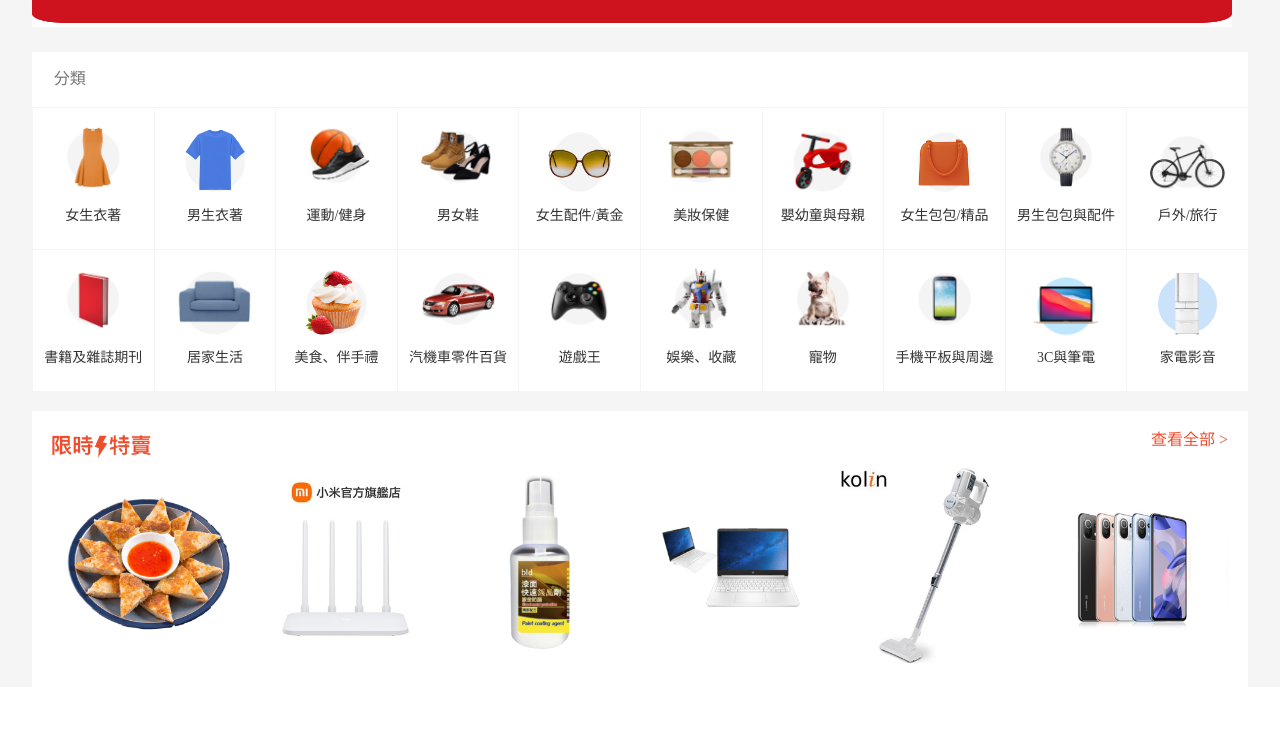
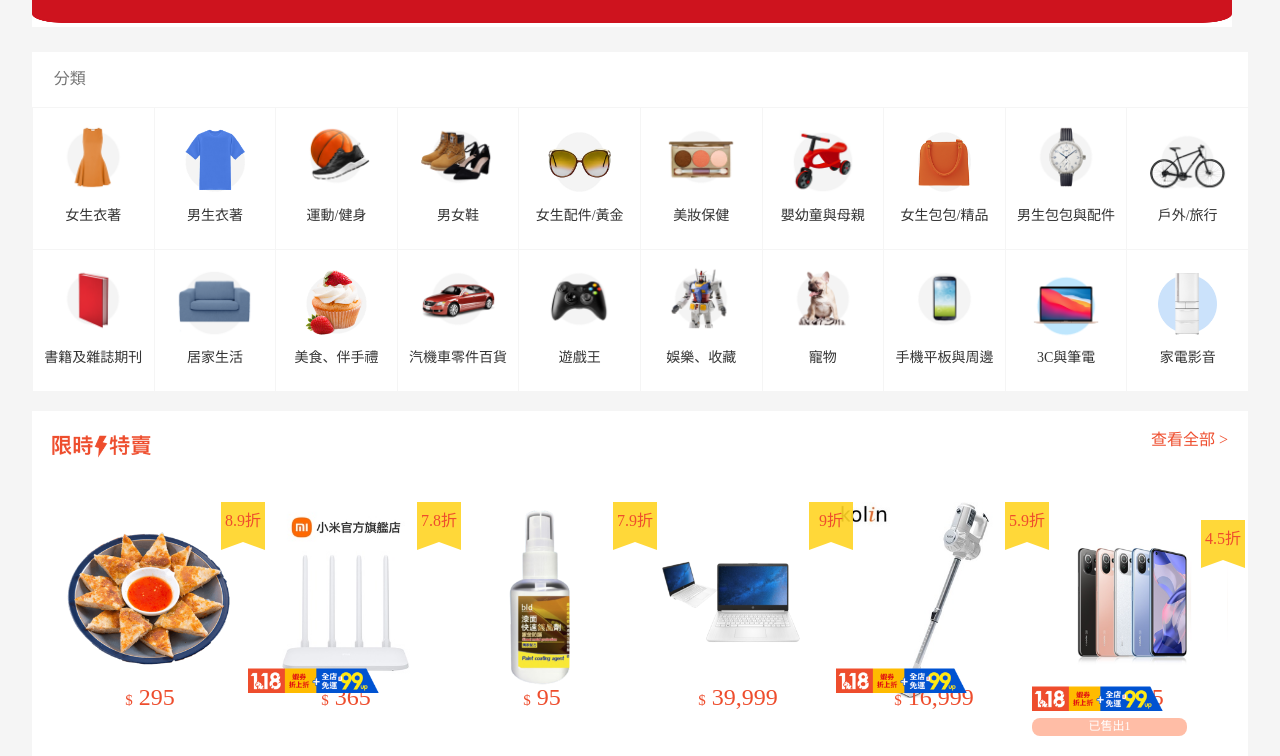
Before and after one commit to jeffry0857/github.io, a plain HTML site: page Shopee/Shopee.html in a window 1280 px wide. Shown: the part 1137-1893 px from the top of the page. Before the commit the page ends 1824 px from the top, so only its background shows below. Drawn offline with Linux system fonts and the light colour scheme.

Commit message:
updated on 11th

```diff
--- a/Shopee/Shopee.html
+++ b/Shopee/Shopee.html
@@ -18,11 +18,14 @@
                         <a href="#">賣家中心</a>
                         <a href="#">下載</a>
                         <span>｜追蹤我們</span>
+                        <i class="fab fa-facebook"></i>
+                        <i class="fab fa-instagram"></i>
+                        <i class="fab fa-line"></i>
                     </nav>
                     <nav class="right-nav">
-                        <a href="#"><img class="nav-icon" src="./photos/bell.svg">通知導覽</a>
-                        <a href="#"><img class="nav-icon" src="./photos/question-mark.svg">幫助中心</a>
-                        <a href="#"><img class="nav-icon" src="./photos/earth.svg">繁體中文</a>
+                        <a href="#"><i class="far fa-bell"></i></i>通知導覽</a>
+                        <a href="#"><i class="far fa-question-circle"></i>幫助中心</a>
+                        <a href="#"><i class="fas fa-globe"></i>繁體中文</a>
                         <a href="#">註冊</a>
                         <a href="#">登入</a>
                     </nav>
@@ -37,7 +40,7 @@
                         <div class="search">
                             <input class="search-bar" type="text" name="search" id="search" placeholder="  愛買超級品牌日｜買就送$1,688">
                             <button class="search-btn">
-                                <img src="./photos/search-icon.svg">
+                                <i class="fas fa-search"></i>
                             </button>
                         </div>
                         <div class="key-word">
@@ -365,31 +368,73 @@
                         <div class="limited-sale-item">
                             <a href="#">
                                 <img src="./photos/thaidcake.png">
+                                <div class="limited-sale-item-price">
+                                    $ 295
+                                </div>
+                                <div class="limited-sale-item-discount">
+                                    8.9折
+                                </div>
                             </a>
                         </div>
                         <div class="limited-sale-item">
                             <a href="#">
                                 <img src="./photos/xiaomi.jpg">
+                                <div class="limited-sale-item-price">
+                                    $ 365
+                                </div>
+                                <div class="limited-sale-item-discount">
+                                    7.8折
+                                </div>
+                                <img class="promote" src="./photos/11899.png">
                             </a>
                         </div>
                         <div class="limited-sale-item">
                             <a href="#">
                                 <img src="./photos/spreyer.png">
+                                <div class="limited-sale-item-price">
+                                    $ 95
+                                </div>
+                                <div class="limited-sale-item-discount">
+                                    7.9折
+                                </div>
                             </a>
                         </div>
                         <div class="limited-sale-item">
                             <a href="#">
                                 <img src="./photos/HP.png">
+                                <div class="limited-sale-item-price">
+                                    $ 39,999
+                                </div>
+                                <div class="limited-sale-item-discount">
+                                    9折
+                                </div>
                             </a>
                         </div>
                         <div class="limited-sale-item">
                             <a href="#">
                                 <img src="./photos/vaccum.jpg">
+                                <div class="limited-sale-item-price">
+                                    $ 16,999
+                                </div>
+                                <div class="limited-sale-item-discount">
+                                    5.9折
+                                </div>
+                                <img class="promote" src="./photos/11899.png">
                             </a>
                         </div>
                         <div class="limited-sale-item">
                             <a href="#">
                                 <img src="./photos/somePhones.png">
+                                <div class="limited-sale-item-price">
+                                    $ 8,995
+                                </div>
+                                <div class="limited-sale-item-discount">
+                                    4.5折
+                                </div>
+                                <img class="promote" src="./photos/11899.png">
+                                <div class="sale-progress-bar">
+                                    已售出1
+                                </div>
                             </a>
                         </div>
                     </div>
--- a/Shopee/style.css
+++ b/Shopee/style.css
@@ -11,13 +11,23 @@
     flex-wrap: wrap;
     align-content: center;
 }
-.left-nav span{
+.fab{
+    margin: 5px;
+    font-size: 16px;
+}
+.far{
+    margin-right: 5px;
+}
+.fas{
+    margin-right: 5px;
+}
+.left-nav{
     color: white;
     font-size: 14px;
     padding: 5px;
     display: flex;
     flex-wrap: wrap;
-    align-content: center;
+    align-items: center;
 }
 .nav-bar{
     width: 100%;
@@ -77,6 +87,7 @@
     box-sizing: border-box;
 }
 .search-btn{
+    color: white;
     background-color: #ee4d2d;
     height: 30px;
     width: 45px;
@@ -280,6 +291,7 @@ figcaption{
     background-color: #fff;
 }
 .limited-sale-title{
+    margin-bottom: 35px;
     display: flex;
     justify-content: space-between;
 }
@@ -293,6 +305,62 @@ figcaption{
 .limited-sale-items{
     display: flex;
 }
+.limited-sale-item a{
+    position: relative;
+    text-decoration: none;
+}
 .limited-sale-items img{
     width: 100%;
 }
+.promote{
+    position: absolute;
+    bottom: 25px;
+}
+.limited-sale-item-discount{
+    color: #ee4d2d;
+    background-color: rgba(255,212,36,.9);
+    width: 44px;
+    height: 40px;
+    position: absolute;
+    left: 169px;
+    bottom: 176px;
+    display: flex;
+    justify-content: center;
+    align-items: center;
+    z-index: 2;
+}
+.limited-sale-item-discount::after{
+    content: '';
+    position: absolute;
+    width: 0;
+    height: 0;
+    border-left: 22px solid rgba(255,212,36,.9);
+    border-right: 22px solid rgba(255,212,36,.9);
+    border-bottom: 8px solid transparent;
+    left: 0;
+    top: 100%;
+}
+.sale-progress-bar{
+    color: white;
+    font-size: 12px;
+    display: flex;
+    flex-wrap: wrap;
+    justify-content: center;
+    align-items: center;
+    background-color: #ffbda6;
+    width: 155px;
+    height: 18px;
+    border-radius: 8px;
+}
+.limited-sale-item-price{
+    color: rgb(238, 77, 45);
+    font-size: 24px;
+    background-color: #fff;
+    margin-top: -24px;
+    padding-top: 6px;
+    padding-bottom: 6px;
+    text-align: center;
+}
+.limited-sale-item-price::first-letter{
+    font-size: 15px;
+}
```
Also changed, not shown: Shopee/photos/11899.png (added).
